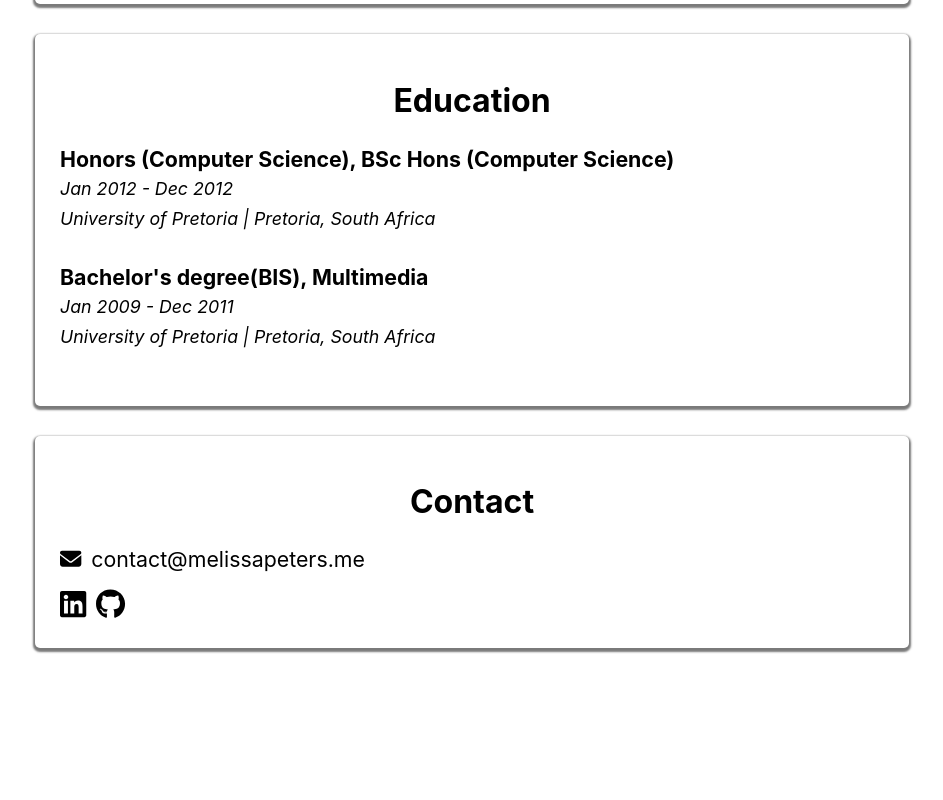
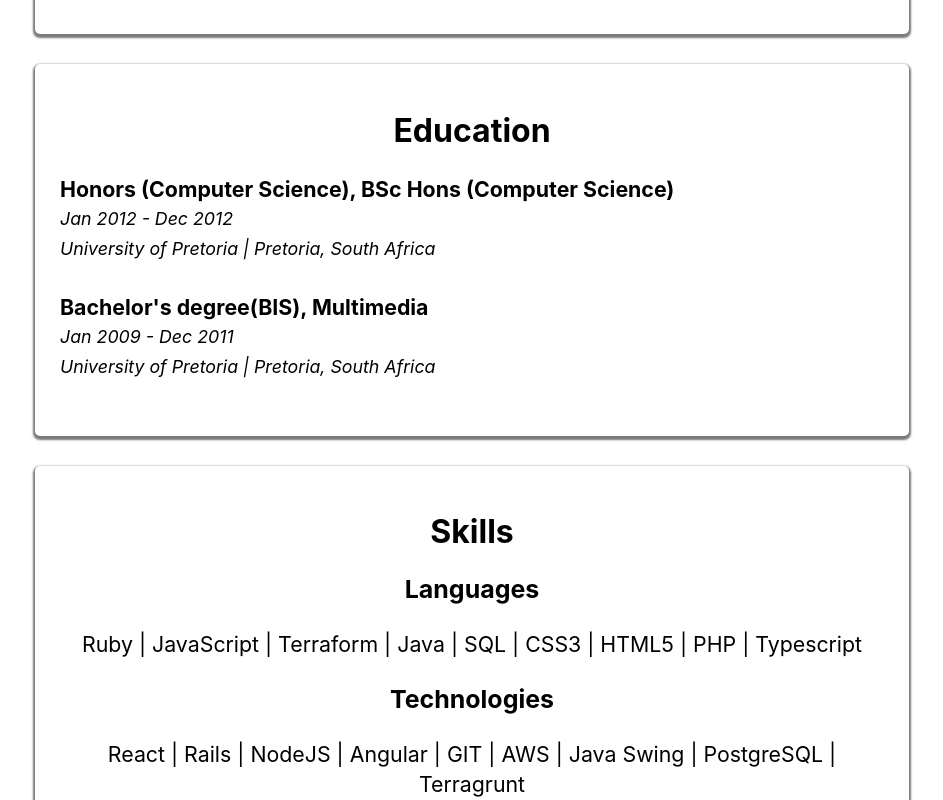
Before and after one commit to Peppercat101/peppercat101.github.io, a React (Create React App) app: page / in a window 1280 px wide. Shown: the part 2000-2800 px from the top of the page, without its empty margins (293-1236 px from the left). Before the commit the page ends 2663 px from the top, so only its background shows below. Built offline with nearby package versions, Linux system fonts and the light colour scheme.

Commit message:
Added skills section

```diff
--- a/src/App.js
+++ b/src/App.js
@@ -23,7 +23,9 @@ function App() {
             technologies. I enjoy helping others with coding problems and find
             it easy to understand other people's code. I have been in Canada for
             4 years, working as a Full Stack developer. My working experience
-            includes agile and non-agile teams with pairing, mobbing and TDD.
+            includes agile and non-agile teams with pairing, mobbing and TDD. I
+            have a passion for CI/CD and improving developer experience through
+            tools, scripts and documentation.
           </p>
         </div>
         <div id="experience" className="section">
@@ -156,6 +158,27 @@ function App() {
             </h4>
           </div>
         </div>
+        <div id="skills" className="section">
+          <h2>Skills</h2>
+          <h3>Languages</h3>
+          <p>
+            Ruby | JavaScript | Terraform | Java | SQL | CSS3 | HTML5 | PHP |
+            Typescript
+          </p>
+          <h3>Technologies</h3>
+          <p>
+            React | Rails | NodeJS | Angular | GIT | AWS | Java Swing |
+            PostgreSQL | Terragrunt
+          </p>
+          <h3>Personal</h3>
+          <p>
+            Passion for DevOps, CICD and Developer Experience | UI Design |
+            Problem resolution and structured logical thinking abilities |
+            Excellent time management and organizational skills | Good
+            communication skills | Strong team player | Agile/Scrum development
+            methodologies
+          </p>
+        </div>
         <div id="contact" className="section">
           <h2>Contact</h2>
           <div className="sub-section">
--- a/src/components/Navbar.jsx
+++ b/src/components/Navbar.jsx
@@ -40,6 +40,7 @@ export default function Navbar() {
           {getNavLink("#about", "About")}
           {getNavLink("#experience", "Experience")}
           {getNavLink("#education", "Education")}
+          {getNavLink("#skills", "Skills")}
           {getNavLink("#contact", "Contact")}
         </ul>
       </div>
```
